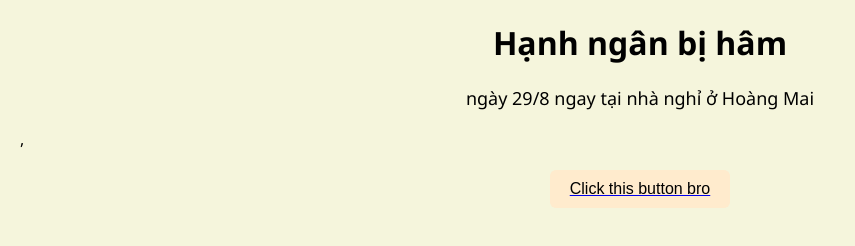
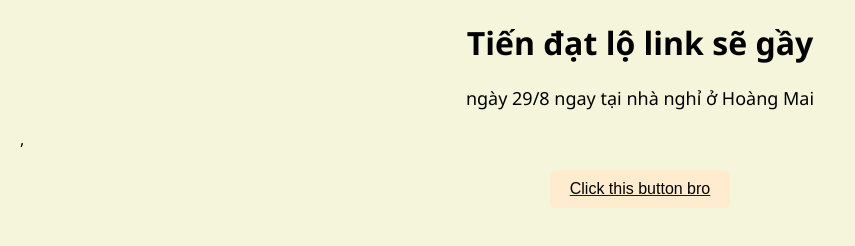
Before and after one commit to vutheanhduy-code/anhduy, a plain HTML site: page index.html in a window 1280 px wide. Shown: the whole page, without its empty margins (0-855 px from the left). Drawn offline with Linux system fonts and the light colour scheme.

Commit message:
Update index.html

```diff
--- a/index.html
+++ b/index.html
@@ -6,7 +6,7 @@
         <link rel="stylesheet" href="style.css"
 </head>
 <body>
-   <h1>Hạnh ngân bị hâm</h1>
+   <h1>Tiến đạt lộ link  sẽ gầy</h1>
    <p> ngày 29/8 ngay tại nhà nghỉ ở Hoàng Mai</p>
 ,<a href="trang2.html"><button> Click this button bro</button></a>
 <style>
```
